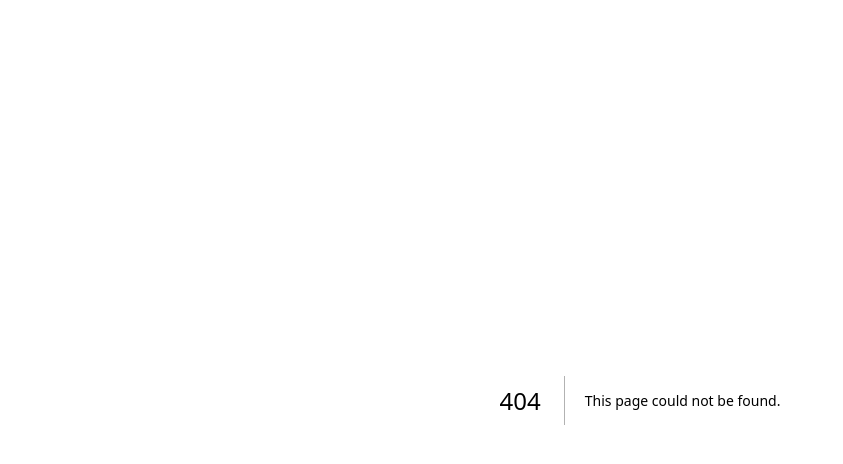
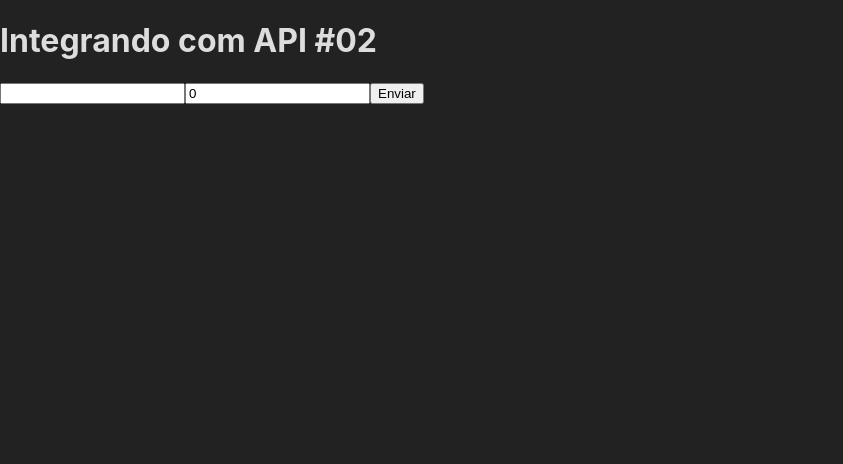
Before and after one commit to LeticiaLopess/next-basico, a Next.js app: page /form in a window 1280 px wide. Before the commit this address had no page. Shown: the top 464 px of the page, without its empty margins (0-843 px from the left). Built offline with nearby package versions, Linux system fonts and the light colour scheme.

Commit message:
integração API 2

```diff
--- /dev/null
+++ b/src/pages/api/form.js
@@ -0,0 +1,24 @@
+const usuarios = []
+
+
+export default function form(req, res) {
+    if(req.method === "POST") {
+        post(req, res)
+    } else if (req.method === "GET") {
+        get(req, res)
+    } else {
+        res.status(405).send()
+    }
+
+}
+
+
+function post(req, res) {
+    const usuario = JSON.parse(req.body)
+    usuarios.push(usuario)
+    res.status(200).send()
+}
+
+function get(req, res) {
+    res.status(200).json(usuarios)
+}
--- /dev/null
+++ b/src/pages/form.jsx
@@ -0,0 +1,44 @@
+import { useState } from "react"
+
+export default function form () {
+
+    const [nome, setNome] = useState("")
+    const [idade, setIdade] = useState(0)
+    const [usuarios, setUsuarios] = useState([])
+
+
+    async function salvarUsuario() {
+        await fetch('/api/form', {
+            method:'POST',
+            body: JSON.stringify({nome, idade})
+        })
+
+        setNome("")
+        setIdade(0)
+
+        const resp = await fetch ('/api/form')
+        const usuarios = await resp.json()
+        setUsuarios(usuarios)
+    }
+
+    function renderizarUsuarios() {
+        return usuarios.map((usuario, i) => {
+            return <li key={i}>{usuario.nome} tem {usuario.idade} anos</li>
+        })
+    }
+
+    return (
+        <div>
+            <h1>Integrando com API #02</h1>
+            <input type="text" value={nome}
+                onChange={e => setNome(e.target.value)}/>
+            <input type="number" value={idade}
+                onChange={e => setIdade(+e.target.value)}/>
+            <button onClick={salvarUsuario}>Enviar</button>
+
+            <ul>
+                {renderizarUsuarios()}
+            </ul>
+        </div>
+    )
+}
```
